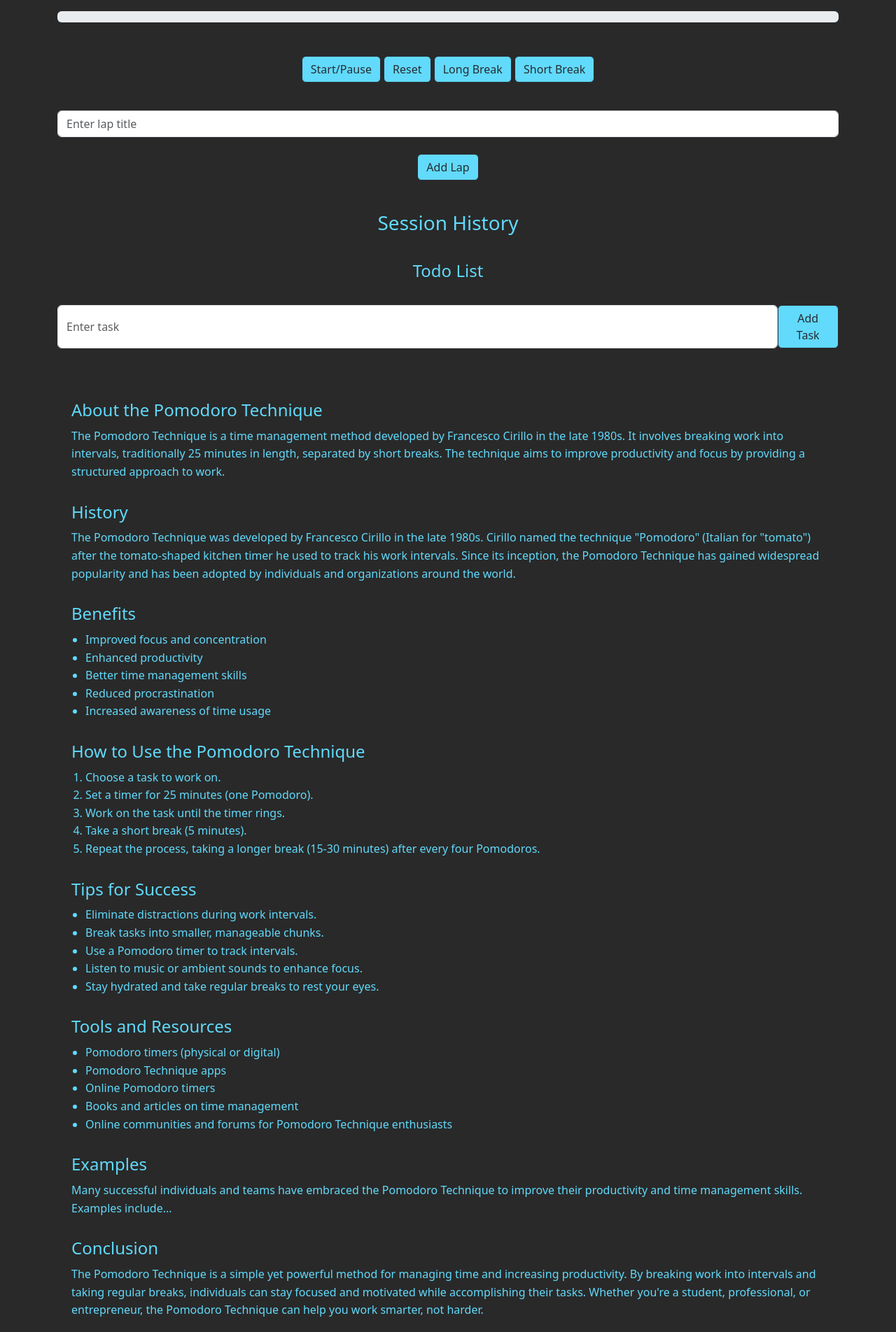
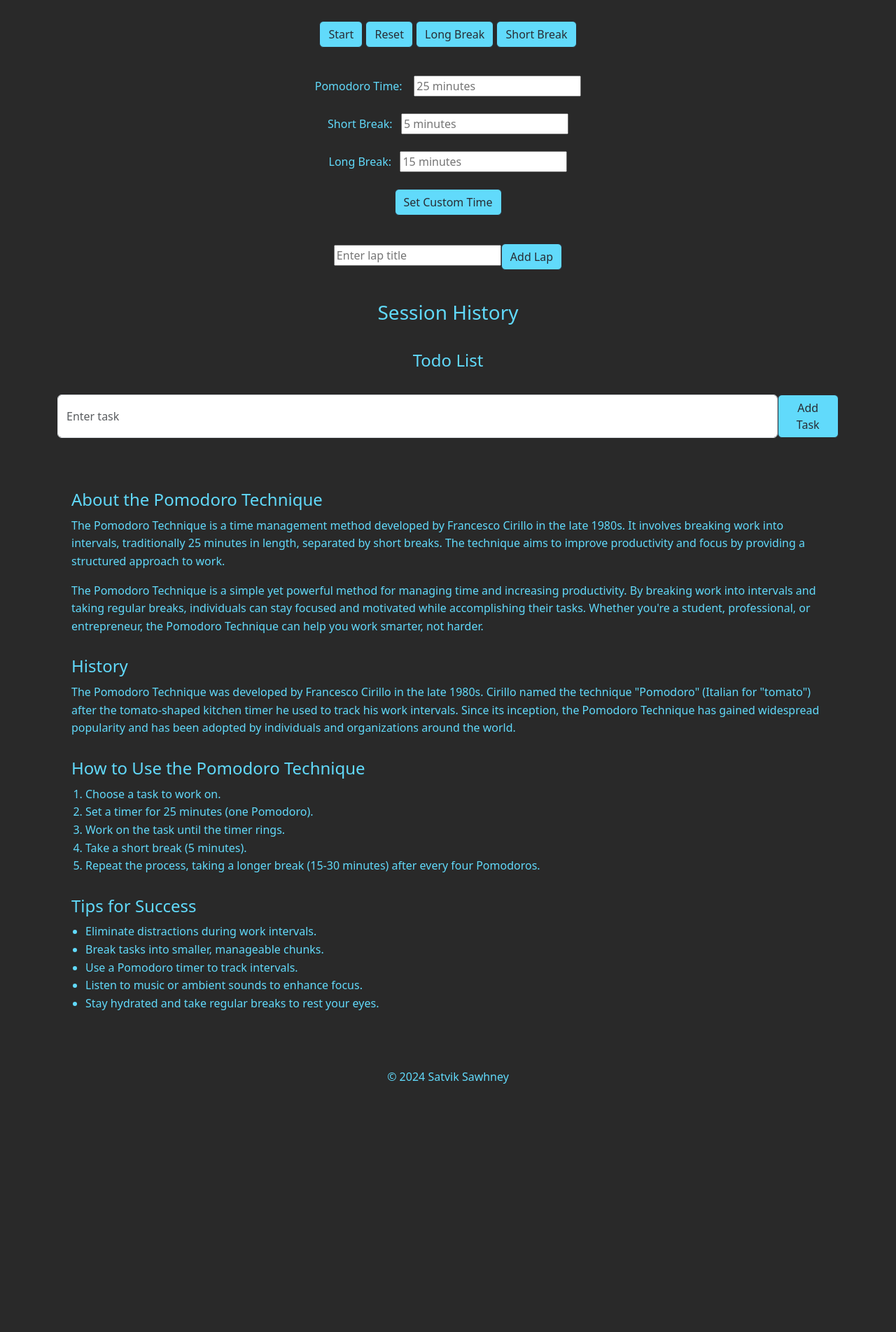
Before and after one commit to SawhneySatvik/PomodoroTimer, a React (Vite) app: page / in a window 1280 px wide. Shown: the part 336-2240 px from the top of the page at 70% size. After the commit the page ends 1905 px from the top, so only its background shows below. Built offline with nearby package versions, Linux system fonts and the light colour scheme.

Commit message:
Changed user setting to add customisable time

```diff
--- a/src/App.jsx
+++ b/src/App.jsx
@@ -15,7 +15,7 @@ function App() {
       </nav>
       <header className='Header'>
         <h1>Pomodoro App</h1>
-        <div><Clock/></div>
+
       </header>
       <main>
         <section id="pomodoroClock">
--- a/src/components/NavBar.jsx
+++ b/src/components/NavBar.jsx
@@ -12,7 +12,7 @@ function NavBar() {
         <Nav className="ml-auto nav-comp">
           <Nav.Link href="#pomodoroClock"><p>Pomodoro</p></Nav.Link>
           <Nav.Link href="#todoList"><p>TodoList</p></Nav.Link>
-          <Nav.Link href="#pomodoroInfromation"><p>About Page</p></Nav.Link>
+          <Nav.Link href="#pomodoroInfromation"><p>About</p></Nav.Link>
         </Nav>
       </Navbar.Collapse>
     </Navbar>
--- a/src/components/PomodoroClock.jsx
+++ b/src/components/PomodoroClock.jsx
@@ -1,7 +1,6 @@
 import React, { useState, useEffect } from 'react';
 import ProgressBar from 'react-bootstrap/ProgressBar';
 import Button from 'react-bootstrap/Button';
-import Form from 'react-bootstrap/Form';
 import ListGroup from 'react-bootstrap/ListGroup';
 
 const Timer = ({ timeLeft }) => {
@@ -28,11 +27,16 @@ const SessionHistory = ({ sessionHistory }) => {
 };
 
 const PomodoroClock = () => {
-  const [timeLeft, setTimeLeft] = useState(25 * 60);
+  const [defaultPomodoroTime, setDefaultPomodoroTime] = useState(25); // Default Pomodoro time in minutes
+  const [defaultLongBreak, setDefaultLongBreak] = useState(15); // Default long break time in minutes
+  const [defaultShortBreak, setDefaultShortBreak] = useState(5); // Default short break time in minutes
+  const [timeLeft, setTimeLeft] = useState(defaultPomodoroTime * 60); // Initial time left (in seconds)
   const [isRunning, setIsRunning] = useState(false);
   const [lapTitle, setLapTitle] = useState('');
   const [sessionHistory, setSessionHistory] = useState([]);
-  const [is24HourFormat, setIs24HourFormat] = useState(true);
+  const [customPomodoroTime, setCustomPomodoroTime] = useState('');
+  const [customLongBreak, setCustomLongBreak] = useState('');
+  const [customShortBreak, setCustomShortBreak] = useState('');
 
   useEffect(() => {
     let timer;
@@ -41,18 +45,18 @@ const PomodoroClock = () => {
     } else if (isRunning && timeLeft === 0) {
       setIsRunning(false);
       addToSessionHistory(lapTitle);
-      setTimeLeft(25 * 60);
+      setTimeLeft(defaultPomodoroTime * 60);
       setLapTitle('');
     }
     return () => clearTimeout(timer);
-  }, [isRunning, timeLeft, lapTitle]);
+  }, [isRunning, timeLeft, lapTitle, defaultPomodoroTime]);
 
   const startPauseTimer = () => {
     setIsRunning(!isRunning);
   };
 
   const resetTimer = () => {
-    setTimeLeft(25 * 60);
+    setTimeLeft(defaultPomodoroTime * 60);
     setIsRunning(false);
     setLapTitle('');
   };
@@ -67,34 +71,93 @@ const PomodoroClock = () => {
     setLapTitle(e.target.value);
   };
 
+  const handleCustomTimeSubmit = () => {
+    if (customPomodoroTime !== '') {
+      setDefaultPomodoroTime(parseInt(customPomodoroTime));
+      setTimeLeft(parseInt(customPomodoroTime) * 60);
+    }
+    if (customLongBreak !== '') {
+      setDefaultLongBreak(parseInt(customLongBreak));
+    }
+    if (customShortBreak !== '') {
+      setDefaultShortBreak(parseInt(customShortBreak));
+    }
+  };
+
   const handleLongBreak = () => {
-    setTimeLeft(15 * 60); // Set time for long break (15 minutes)
+    setTimeLeft(defaultLongBreak * 60);
   };
 
   const handleShortBreak = () => {
-    setTimeLeft(5 * 60); // Set time for short break (5 minutes)
+    setTimeLeft(defaultShortBreak * 60);
   };
 
   return (
     <div className="pomodoro-clock">
       <Timer timeLeft={timeLeft} />
+      <br />
+      <br />
 
-      <ProgressBar className="custom-progress" now={100 - ((timeLeft / (25 * 60)) * 100)} />
-      <br/>
+      <ProgressBar className="custom-progress" now={100 - ((timeLeft / (defaultPomodoroTime * 60)) * 100)} />
+      <br />
       <br />
 
       <div className="button-group">
-        <Button className="button" variant="primary" onClick={startPauseTimer}>Start/Pause</Button>{" "}
+        <Button className="button" variant="primary" onClick={startPauseTimer}>
+          {isRunning ? 'Pause' : 'Start'}
+        </Button>{" "}
         <Button className="button" variant="danger" onClick={resetTimer}>Reset</Button>{" "}
         <Button className="button" variant="success" onClick={handleLongBreak}>Long Break</Button>{" "}
         <Button className="button" variant="warning" onClick={handleShortBreak}>Short Break</Button>{" "}
       </div>
 
       <br />
+      <div className="custom-time mt-3">
+        <div>
+          <label>Pomodoro Time: &nbsp; &nbsp; </label>
+          <input
+            placeholder="25 minutes"
+            type="number"
+            min="1"
+            value={customPomodoroTime}
+            onChange={(e) => setCustomPomodoroTime(e.target.value)}
+          />
+        </div>
+        <br/>
+        <div>
+          <label>Short Break:&nbsp; &nbsp;</label>
+          <input
+            placeholder="5 minutes"
+            type="number"
+            min="1"
+            value={customShortBreak}
+            onChange={(e) => setCustomShortBreak(e.target.value)}
+          />
+        </div>
+        <br/>
+        <div>
+          <label>Long Break:&nbsp; &nbsp;</label>
+          <input
+            placeholder="15 minutes"
+            type="number"
+            min="1"
+            value={customLongBreak}
+            onChange={(e) => setCustomLongBreak(e.target.value)}
+          />
+        </div>
+        <br/>
+        <Button className="button" variant="primary" onClick={handleCustomTimeSubmit}>Set Custom Time</Button>
+      </div>
+
+      <br/>
 
       <div className="lap-input mt-3">
-        <Form.Control type="text" placeholder="Enter lap title" value={lapTitle} onChange={handleTitleChange} />
-        <br/>
+        <input
+          type="text"
+          placeholder="Enter lap title"
+          value={lapTitle}
+          onChange={handleTitleChange}
+        />
         <Button className="button" variant="success" onClick={() => addToSessionHistory(lapTitle)}>Add Lap</Button>
       </div>
 
--- a/src/components/PomodoroInformation.jsx
+++ b/src/components/PomodoroInformation.jsx
@@ -6,22 +6,12 @@ const PomodoroInformation = () => {
       <section id="about">
         <h2>About the Pomodoro Technique</h2>
         <p>The Pomodoro Technique is a time management method developed by Francesco Cirillo in the late 1980s. It involves breaking work into intervals, traditionally 25 minutes in length, separated by short breaks. The technique aims to improve productivity and focus by providing a structured approach to work.</p>
+        <p>The Pomodoro Technique is a simple yet powerful method for managing time and increasing productivity. By breaking work into intervals and taking regular breaks, individuals can stay focused and motivated while accomplishing their tasks. Whether you're a student, professional, or entrepreneur, the Pomodoro Technique can help you work smarter, not harder.</p>
       </section>
 
       <section id="history">
         <h2>History</h2>
         <p>The Pomodoro Technique was developed by Francesco Cirillo in the late 1980s. Cirillo named the technique "Pomodoro" (Italian for "tomato") after the tomato-shaped kitchen timer he used to track his work intervals. Since its inception, the Pomodoro Technique has gained widespread popularity and has been adopted by individuals and organizations around the world.</p>
-      </section>
-
-      <section id="benefits">
-        <h2>Benefits</h2>
-        <ul>
-          <li>Improved focus and concentration</li>
-          <li>Enhanced productivity</li>
-          <li>Better time management skills</li>
-          <li>Reduced procrastination</li>
-          <li>Increased awareness of time usage</li>
-        </ul>
       </section>
 
       <section id="how-to-use">
@@ -45,27 +35,6 @@ const PomodoroInformation = () => {
           <li>Stay hydrated and take regular breaks to rest your eyes.</li>
         </ul>
       </section>
-
-      <section id="tools-resources">
-        <h2>Tools and Resources</h2>
-        <ul>
-          <li>Pomodoro timers (physical or digital)</li>
-          <li>Pomodoro Technique apps</li>
-          <li>Online Pomodoro timers</li>
-          <li>Books and articles on time management</li>
-          <li>Online communities and forums for Pomodoro Technique enthusiasts</li>
-        </ul>
-      </section>
-
-      <section id="examples">
-        <h2>Examples</h2>
-        <p>Many successful individuals and teams have embraced the Pomodoro Technique to improve their productivity and time management skills. Examples include...</p>
-      </section>
-
-      <section id="conclusion">
-        <h2>Conclusion</h2>
-        <p>The Pomodoro Technique is a simple yet powerful method for managing time and increasing productivity. By breaking work into intervals and taking regular breaks, individuals can stay focused and motivated while accomplishing their tasks. Whether you're a student, professional, or entrepreneur, the Pomodoro Technique can help you work smarter, not harder.</p>
-      </section>
     </div>
   );
 };
--- a/src/components/TodoList.jsx
+++ b/src/components/TodoList.jsx
@@ -14,9 +14,8 @@ const TodoList = () => {
   const handleAddTask = () => {
     if (newTask.trim() !== '') {
       const newTaskObject = {
-        id: Date.now(), // Unique ID for each task
+        id: Date.now(),
         text: newTask,
-        timestamp: new Date().toLocaleString(), // Timestamp for the task
         finished: false,
       };
       setTasks([...tasks, newTaskObject]);
@@ -44,16 +43,19 @@ const TodoList = () => {
 
   const renderTasks = () => {
     return tasks.map(task => (
+      <>
       <ListGroup.Item key={task.id} className="d-flex justify-content-between align-items-center">
         <div>
           <span>{task.text}</span>
           <span className="timestamp ml-2">{task.timestamp}</span>
         </div>
         <div>
-          <Button variant="info" size="sm" className="mr-2" onClick={() => handleUpdateTask(task.id)}>Update</Button>
+          <Button variant="info" size="sm" className="mr-2" onClick={() => handleUpdateTask(task.id)}>Update</Button> {' '}
           {!task.finished && <Button variant="success" size="sm" onClick={() => handleFinishTask(task.id)}>Finish</Button>}
         </div>
       </ListGroup.Item>
+      <br/>
+      </>
     ));
   };
 
```
